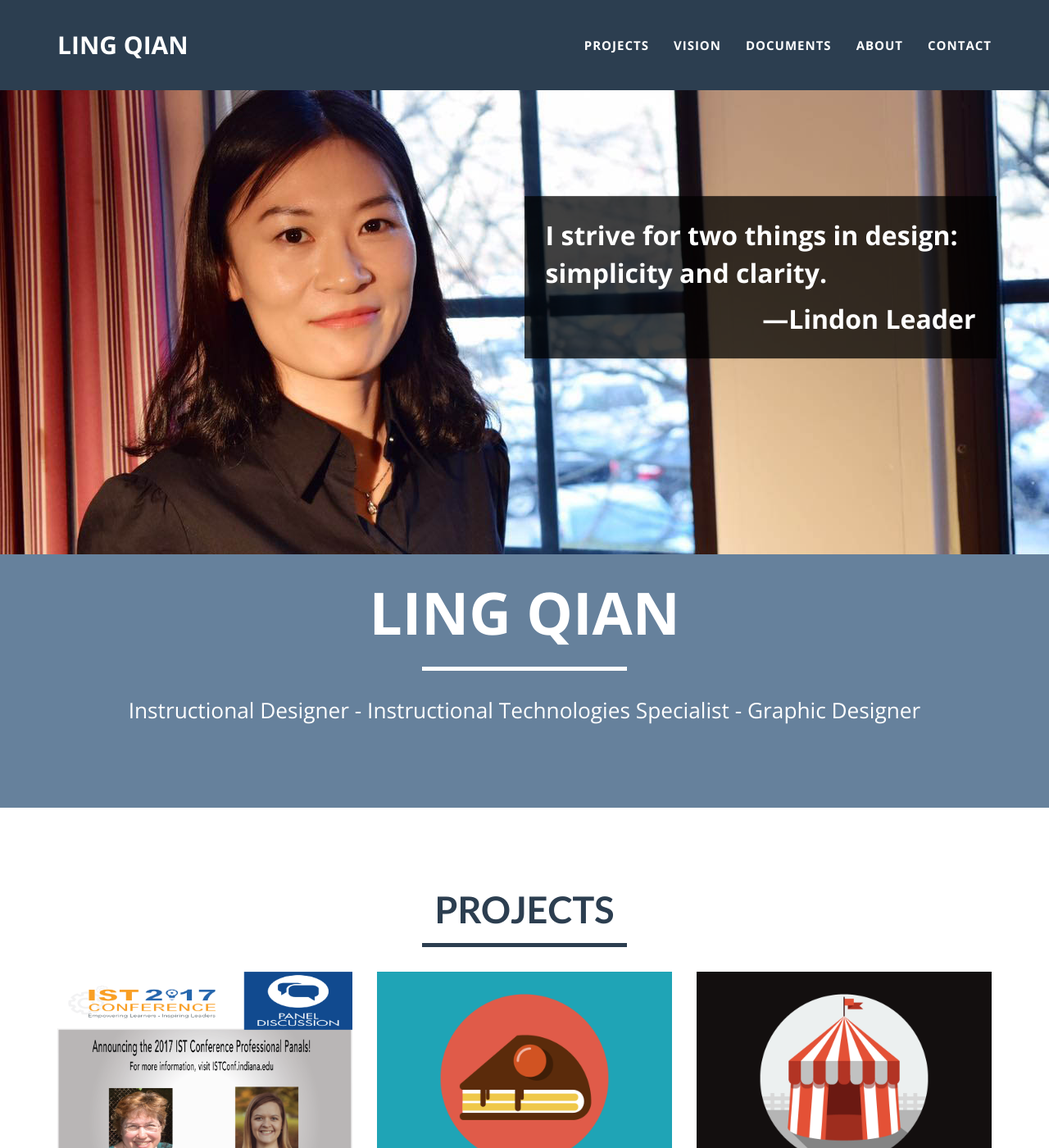
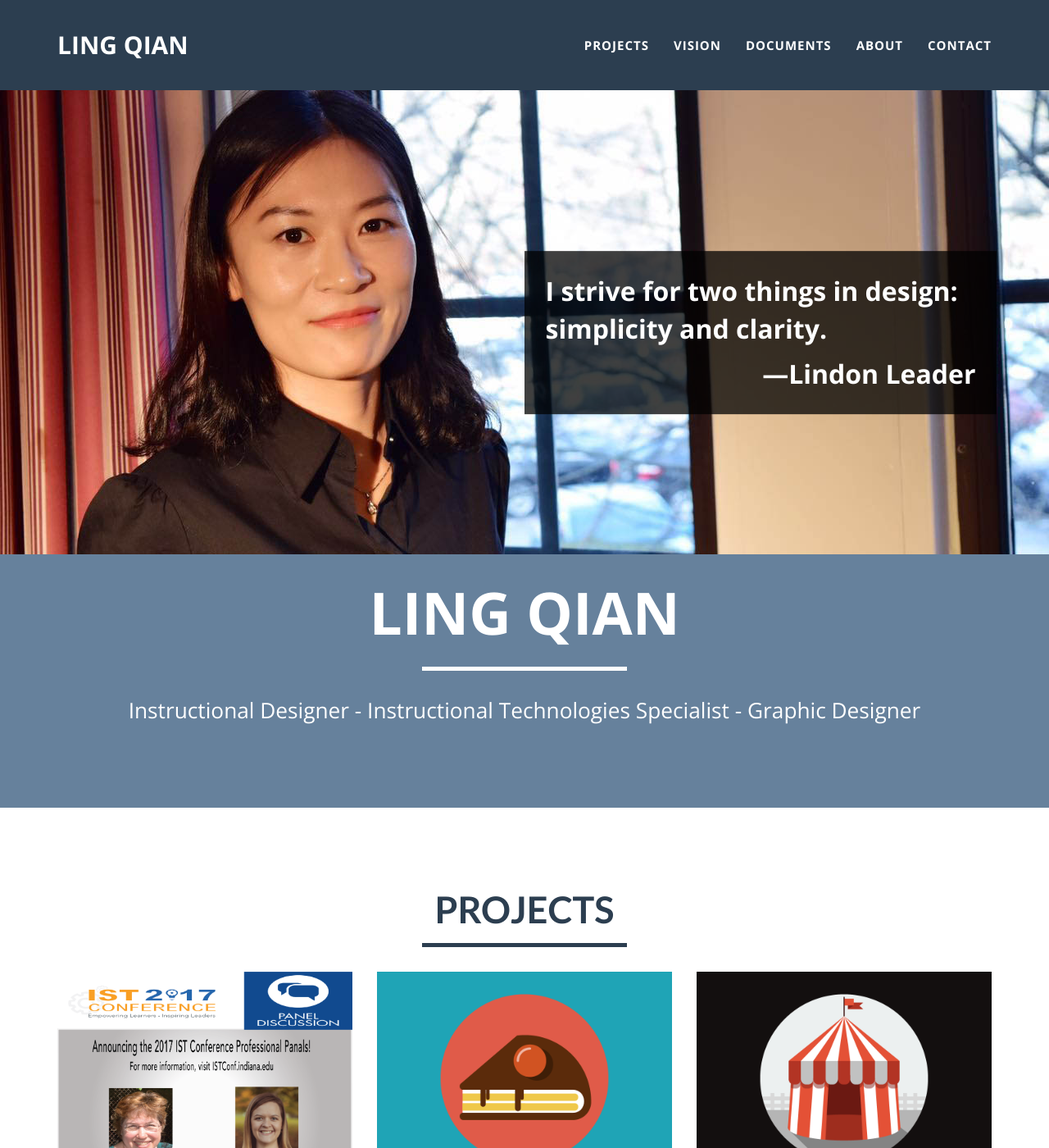
Before and after one commit to lingqiann/lingqiann.github.io, a Jekyll site: the page built from index.html, in a window 1280 px wide and 1400 px high. Shown: the whole window at 82% size. Built offline with Jekyll 4.4.1, drawn with Linux system fonts in a browser that asks for light colours.

Commit message:
Update main.css

```diff
--- a/_includes/css/main.css
+++ b/_includes/css/main.css
@@ -475,7 +475,7 @@ ul.nav > li > a:focus {
     position: absolute;
     padding: 2vw;
     max-width: 45%;
-    bottom: 50%;
+    bottom: 40%;
     right: 5%;
     transform: translate(0, 50%);
     font-size: 2.5vw;
```
